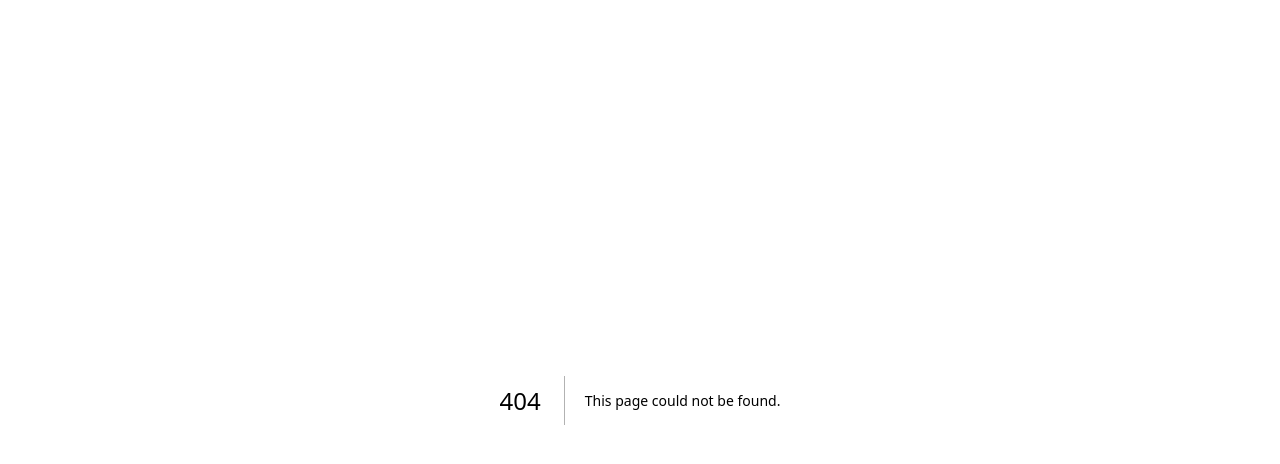
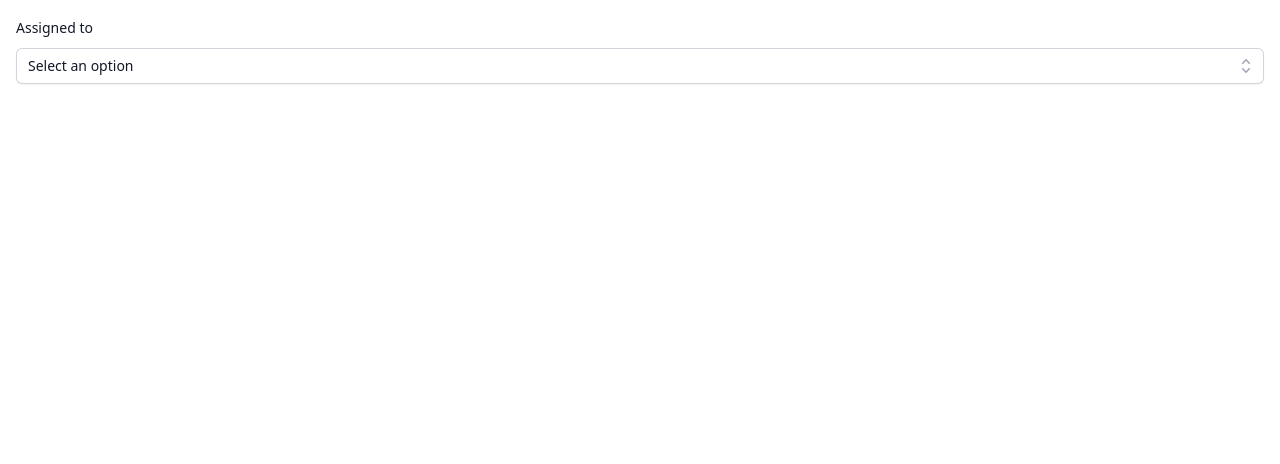
Before and after one commit to foresthpark/generic-component, a Next.js app: page /dropdown_demo/demo in a window 1280 px wide. Before the commit this address had no page. Shown: the top 464 px of the page. Built offline with nearby package versions, Linux system fonts and the light colour scheme.

Commit message:
Add dropdown template component and demo page

```diff
--- a/package.json
+++ b/package.json
@@ -9,6 +9,8 @@
     "start": "next start"
   },
   "dependencies": {
+    "@headlessui/react": "^1.7.17",
+    "@heroicons/react": "^2.0.18",
     "@tanstack/react-table": "^8.8.5",
     "next": "^13.2.1",
     "react": "18.2.0",
--- /dev/null
+++ b/src/components/DropdownTemplate.tsx
@@ -0,0 +1,100 @@
+import React, { useState } from "react";
+import { Listbox, Transition } from "@headlessui/react";
+import { CheckIcon, ChevronUpDownIcon } from "@heroicons/react/20/solid";
+
+function classNames(...classes: string[]) {
+  return classes.filter(Boolean).join(" ");
+}
+
+type Person = {
+  id: number;
+  name: string;
+};
+
+const people = [
+  { id: 1, name: "Wade Cooper" },
+  { id: 2, name: "Arlene Mccoy" },
+  { id: 3, name: "Devon Webb" },
+  { id: 4, name: "Tom Cook" },
+  { id: 5, name: "Tanya Fox" },
+  { id: 6, name: "Hellen Schmidt" },
+  { id: 7, name: "Caroline Schultz" },
+  { id: 8, name: "Mason Heaney" },
+  { id: 9, name: "Claudie Smitham" },
+  { id: 10, name: "Emil Schaefer" },
+];
+
+export function DropdownTemplate() {
+  const [selected, setSelected] = useState<Person | null>(null);
+
+  return (
+    <Listbox value={selected} onChange={setSelected}>
+      {({ open }) => (
+        <>
+          <Listbox.Label className="block text-sm font-medium leading-6 text-gray-900">
+            Assigned to
+          </Listbox.Label>
+          <div className="relative mt-2">
+            <Listbox.Button className="relative w-full cursor-default rounded-md bg-white py-1.5 pl-3 pr-10 text-left text-gray-900 shadow-sm ring-1 ring-inset ring-gray-300 focus:outline-none focus:ring-2 focus:ring-indigo-600 sm:text-sm sm:leading-6">
+              <span className="block truncate">
+                {selected?.name ?? "Select an option"}
+              </span>
+              <span className="pointer-events-none absolute inset-y-0 right-0 flex items-center pr-2">
+                <ChevronUpDownIcon
+                  className="h-5 w-5 text-gray-400"
+                  aria-hidden="true"
+                />
+              </span>
+            </Listbox.Button>
+
+            <Transition
+              show={open}
+              leave="transition ease-in duration-100"
+              leaveFrom="opacity-100"
+              leaveTo="opacity-0"
+            >
+              <Listbox.Options className="absolute z-10 mt-1 max-h-60 w-full overflow-auto rounded-md bg-white py-1 text-base shadow-lg ring-1 ring-black ring-opacity-5 focus:outline-none sm:text-sm">
+                {people.map((person) => (
+                  <Listbox.Option
+                    key={person.id}
+                    className={({ active }) =>
+                      classNames(
+                        active ? "bg-indigo-600 text-white" : "text-gray-900",
+                        "relative cursor-default select-none py-2 pl-3 pr-9"
+                      )
+                    }
+                    value={person}
+                  >
+                    {({ selected, active }) => (
+                      <>
+                        <span
+                          className={classNames(
+                            selected ? "font-semibold" : "font-normal",
+                            "block truncate"
+                          )}
+                        >
+                          {person.name}
+                        </span>
+
+                        {selected ? (
+                          <span
+                            className={classNames(
+                              active ? "text-white" : "text-indigo-600",
+                              "absolute inset-y-0 right-0 flex items-center pr-4"
+                            )}
+                          >
+                            <CheckIcon className="h-5 w-5" aria-hidden="true" />
+                          </span>
+                        ) : null}
+                      </>
+                    )}
+                  </Listbox.Option>
+                ))}
+              </Listbox.Options>
+            </Transition>
+          </div>
+        </>
+      )}
+    </Listbox>
+  );
+}
--- /dev/null
+++ b/src/pages/dropdown_demo/demo.tsx
@@ -0,0 +1,10 @@
+import React from "react";
+import { DropdownTemplate } from "~/components/DropdownTemplate";
+
+export default function DropdownDemo() {
+  return (
+    <div className="h-full w-full p-4">
+      <DropdownTemplate />
+    </div>
+  );
+}
```
Also changed, not shown: 1 other file (tests, documents, lock files or other folders).
